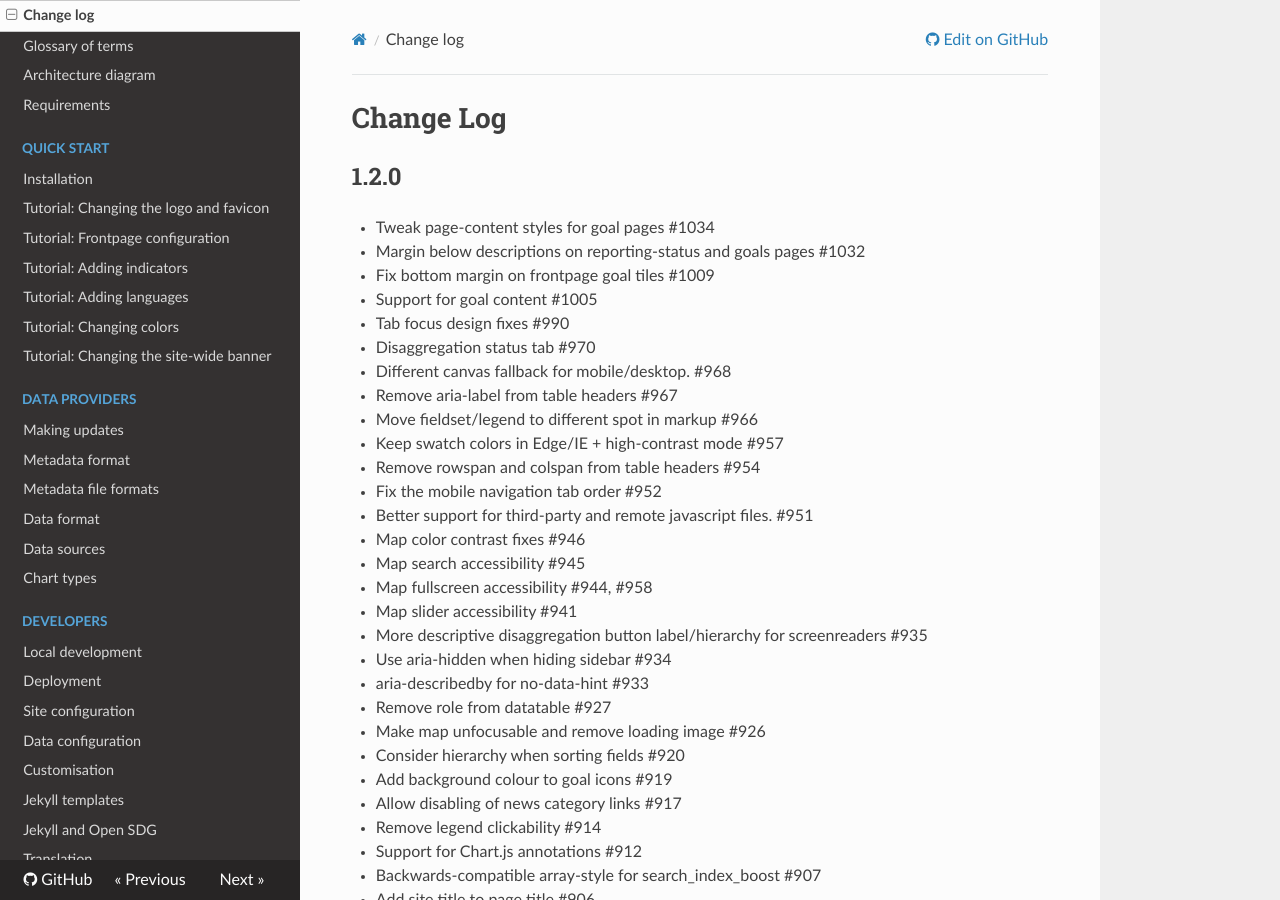
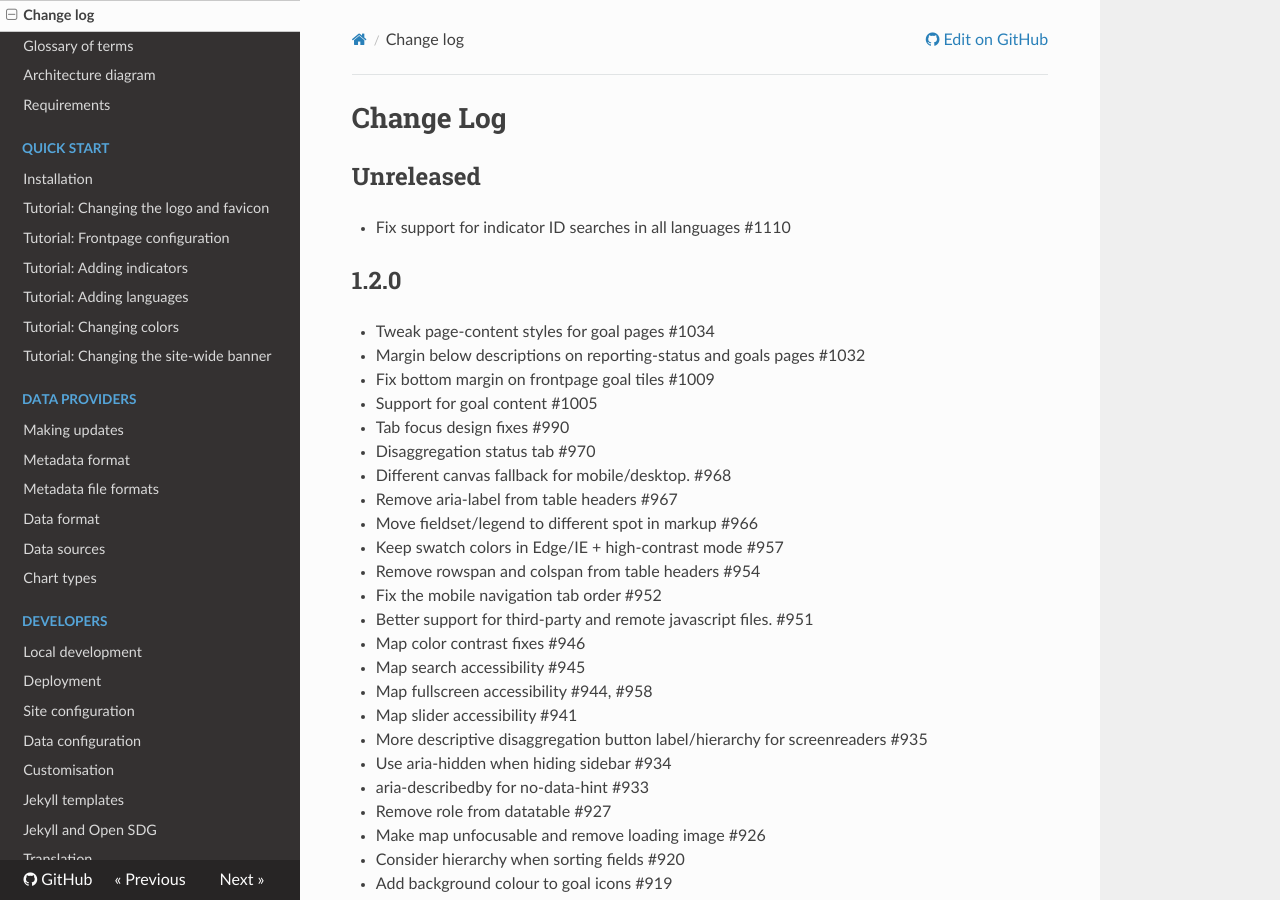
Before and after one commit to open-sdg/open-sdg, an MkDocs documentation site: the page built from docs/changelog.md, in a window 1280 px wide and 900 px high. Built offline with MkDocs 1.6.1, drawn with Linux system fonts in a browser that asks for light colours; nearby versions of some CDN libraries; old or Windows-style settings are respelled for this version of MkDocs.

Commit message:
Changelog

```diff
--- a/docs/changelog.md
+++ b/docs/changelog.md
@@ -1,4 +1,8 @@
 <h1>Change Log</h1>
+
+## Unreleased
+
+* Fix support for indicator ID searches in all languages #1110
 
 ## 1.2.0
 
```
